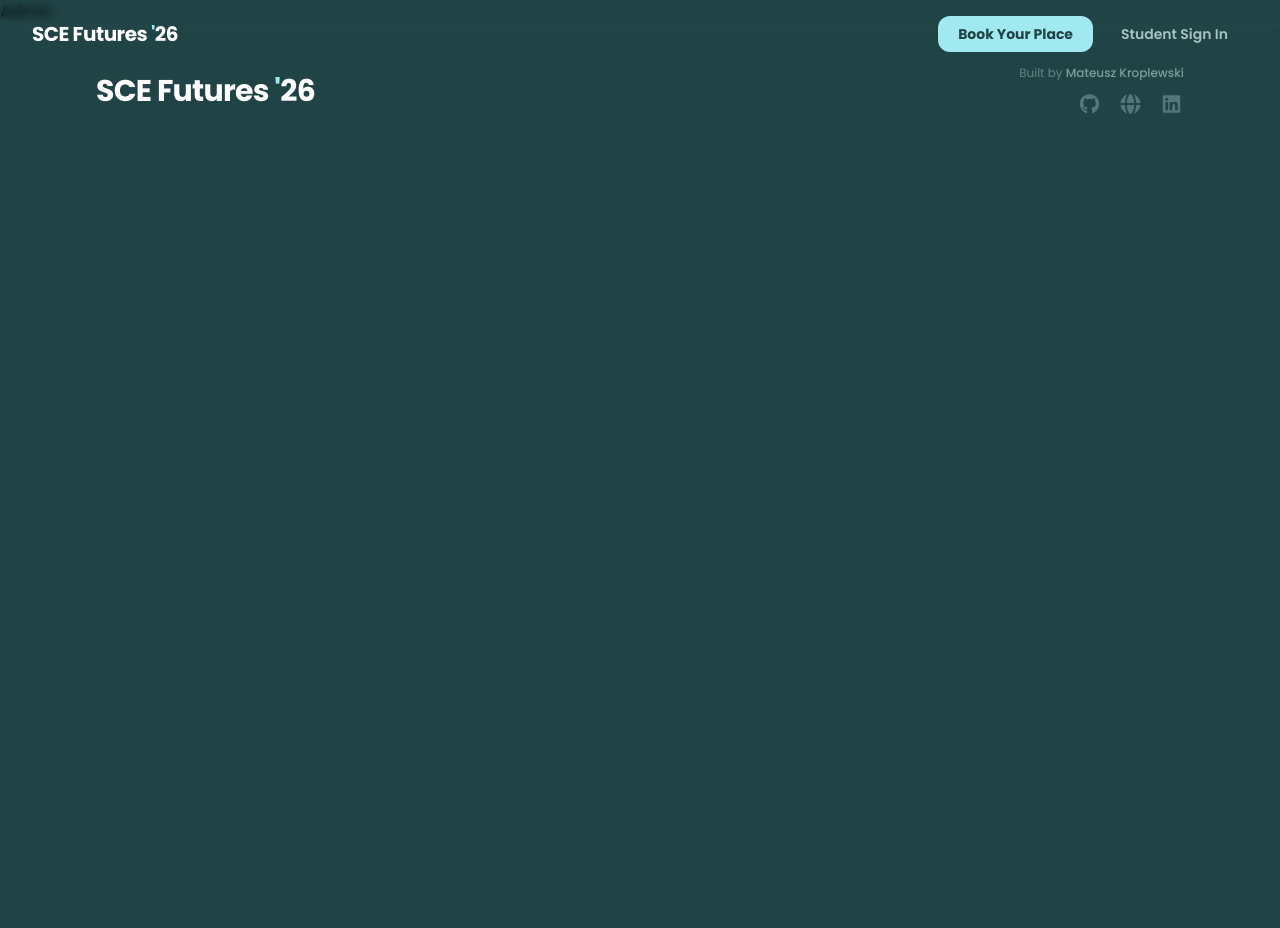
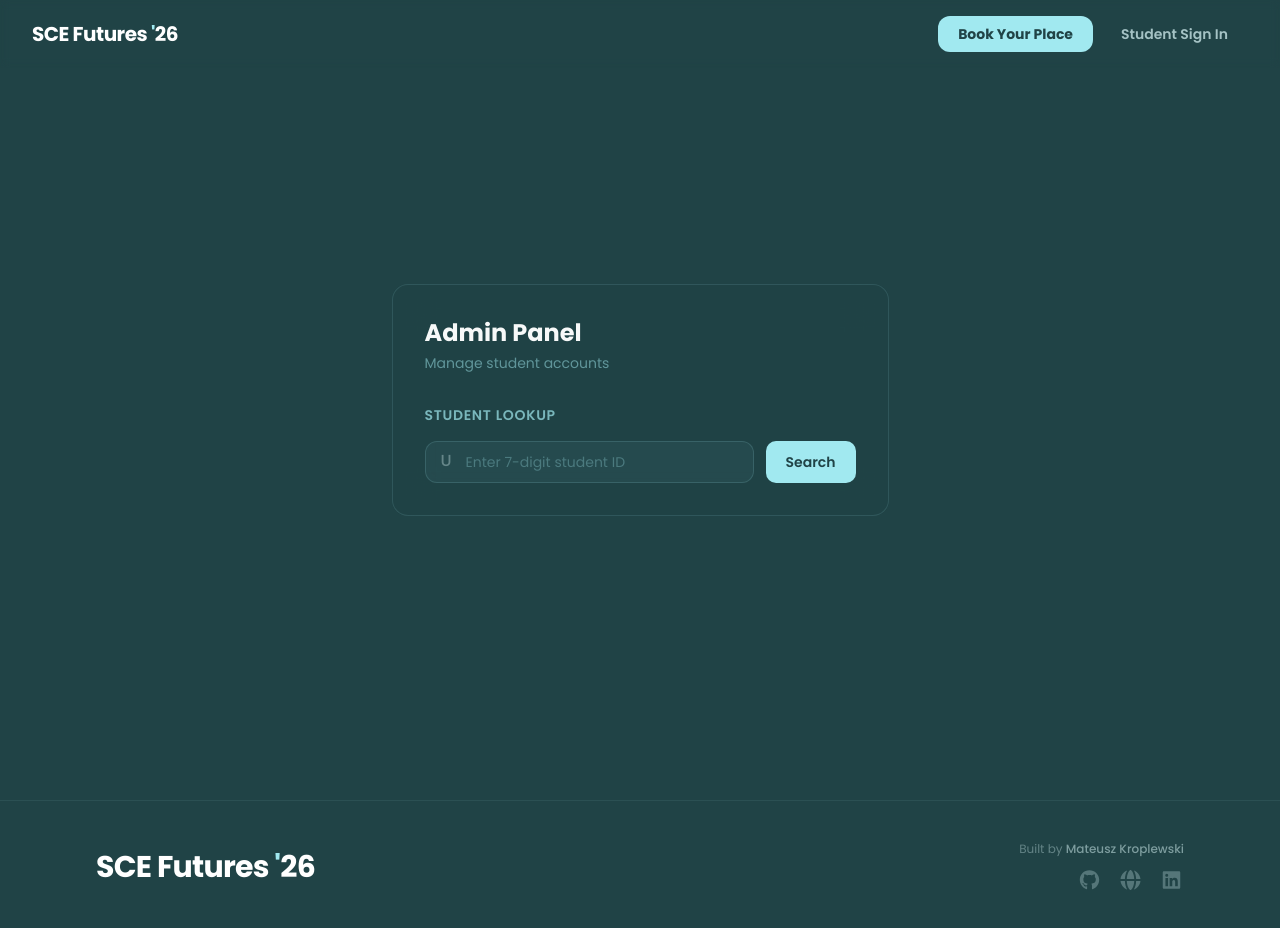
Before and after one commit to Kroplewski-M/student_showcase, a Next.js app in the folder frontend/: page /admin in a window 1280 px wide. Shown: the top 928 px of the page. Before the commit the page ends 800 px from the top, so only its background shows below. Built offline with nearby package versions, Linux system fonts and the light colour scheme.

Commit message:
admin panel

```diff
--- /dev/null
+++ b/frontend/app/admin/StudentSearch.tsx
@@ -0,0 +1,212 @@
+"use client";
+
+import { useState } from "react";
+import Image from "next/image";
+import { FontAwesomeIcon } from "@fortawesome/react-fontawesome";
+import {
+  faSpinner,
+  faCircleUser,
+  faBan,
+  faCircleCheck,
+} from "@fortawesome/free-solid-svg-icons";
+import GlassCard from "../components/GlassCard";
+import ErrorDisplay from "../components/ErrorDisplay";
+import validateStudentId, { getProfileImgUrl } from "../lib/helpers";
+
+interface FindStudent {
+  id: string;
+  image_name: string;
+  suspended: boolean;
+}
+
+export default function StudentSearch() {
+  const [query, setQuery] = useState("");
+  const [queryError, setQueryError] = useState<string | null>(null);
+  const [searching, setSearching] = useState(false);
+  const [searchError, setSearchError] = useState<string | null>(null);
+  const [student, setStudent] = useState<FindStudent | null>(null);
+  const [notFound, setNotFound] = useState(false);
+  const [actionLoading, setActionLoading] = useState(false);
+  const [actionError, setActionError] = useState<string | null>(null);
+
+  async function handleSearch(e: React.FormEvent) {
+    e.preventDefault();
+    const idError = validateStudentId(query);
+    if (idError) {
+      setQueryError(idError);
+      return;
+    }
+    setQueryError(null);
+    setSearchError(null);
+    setNotFound(false);
+    setStudent(null);
+    setActionError(null);
+    setSearching(true);
+    try {
+      const res = await fetch(
+        `/api/admin/search_student/${encodeURIComponent(query.trim())}`,
+        { credentials: "include" },
+      );
+      if (!res.ok) throw new Error();
+      const data: FindStudent | null = await res.json();
+      if (!data) {
+        setNotFound(true);
+      } else {
+        setStudent(data);
+      }
+    } catch {
+      setSearchError("Failed to search for student. Please try again.");
+    } finally {
+      setSearching(false);
+    }
+  }
+
+  async function handleSuspend() {
+    if (!student) return;
+    setActionError(null);
+    setActionLoading(true);
+    const endpoint = student.suspended
+      ? "unsuspend_student"
+      : "suspend_student";
+    try {
+      const res = await fetch(
+        `/api/admin/${endpoint}/${encodeURIComponent(student.id)}`,
+        { method: "POST", credentials: "include" },
+      );
+      if (!res.ok) throw new Error();
+      setStudent((prev) => prev && { ...prev, suspended: !prev.suspended });
+    } catch {
+      setActionError(
+        `Failed to ${student.suspended ? "unsuspend" : "suspend"} student. Please try again.`,
+      );
+    } finally {
+      setActionLoading(false);
+    }
+  }
+
+  return (
+    <div className="flex flex-col gap-6">
+      <form onSubmit={handleSearch} className="flex flex-col gap-3">
+        <div className="flex gap-3">
+          <div className="relative flex-1">
+            <span className="absolute left-4 top-[15px] -translate-y-1/2 h-3.5 w-3.5 font-medium text-support/50 select-none">
+              U
+            </span>
+            <input
+              type="text"
+              value={query}
+              onChange={(e) => {
+                setQuery(e.target.value.replace(/\D/g, ""));
+                if (queryError) setQueryError(null);
+              }}
+              placeholder="Enter 7-digit student ID"
+              maxLength={7}
+              inputMode="numeric"
+              pattern="\d*"
+              className={`w-full rounded-xl border pl-10 pr-4 py-2.5 text-sm text-secondary placeholder-secondary/30 outline-none transition-colors ${
+                queryError
+                  ? "border-danger/50 bg-danger/5 focus:border-danger/70"
+                  : "border-secondary/15 bg-secondary/5 focus:border-secondary/35 focus:bg-secondary/8"
+              }`}
+            />
+          </div>
+          <button
+            type="submit"
+            disabled={searching}
+            className="inline-flex cursor-pointer items-center gap-2 rounded-[10px] bg-secondary px-5 py-2.5 text-sm font-semibold text-primary transition-all duration-250 hover:bg-secondary/85 disabled:opacity-60 disabled:cursor-not-allowed"
+          >
+            {searching ? (
+              <FontAwesomeIcon
+                icon={faSpinner}
+                className="animate-spin h-4 w-4"
+              />
+            ) : (
+              "Search"
+            )}
+          </button>
+        </div>
+        {queryError && (
+          <p className="text-xs text-danger/80 pl-1">{queryError}</p>
+        )}
+        <ErrorDisplay text={searchError} />
+      </form>
+
+      {notFound && (
+        <p className="text-sm text-secondary/50 text-center py-4">
+          No student found with ID{" "}
+          <span className="text-secondary font-semibold">{query.trim()}</span>.
+        </p>
+      )}
+
+      {student && (
+        <GlassCard className="p-6">
+          <div className="flex items-center gap-5">
+            <div className="relative h-16 w-16 shrink-0 overflow-hidden rounded-full border border-secondary/15">
+              {student.image_name ? (
+                <Image
+                  src={getProfileImgUrl(student.image_name)}
+                  alt={`${student.id} profile`}
+                  fill
+                  unoptimized
+                  className="object-cover"
+                />
+              ) : (
+                <div className="flex h-full w-full items-center justify-center bg-secondary/5">
+                  <FontAwesomeIcon
+                    icon={faCircleUser}
+                    className="h-8 w-8 text-secondary/30"
+                  />
+                </div>
+              )}
+            </div>
+
+            <div className="flex flex-1 flex-col gap-1 min-w-0">
+              <span className="text-base font-semibold text-light truncate">
+                {student.id}
+              </span>
+              <div className="flex items-center gap-1.5">
+                <FontAwesomeIcon
+                  icon={student.suspended ? faBan : faCircleCheck}
+                  className={`h-3 w-3 ${student.suspended ? "text-danger" : "text-emerald-400"}`}
+                />
+                <span
+                  className={`text-xs font-medium ${student.suspended ? "text-danger" : "text-emerald-400"}`}
+                >
+                  {student.suspended ? "Suspended" : "Active"}
+                </span>
+              </div>
+            </div>
+
+            <button
+              type="button"
+              onClick={handleSuspend}
+              disabled={actionLoading}
+              className={`inline-flex shrink-0 cursor-pointer items-center gap-2 rounded-[10px] px-5 py-2.5 text-sm font-semibold transition-all duration-250 disabled:opacity-60 disabled:cursor-not-allowed ${
+                student.suspended
+                  ? "bg-secondary/10 border border-secondary/20 text-secondary hover:bg-secondary/15"
+                  : "bg-danger/15 border border-danger/30 text-danger hover:bg-danger/25"
+              }`}
+            >
+              {actionLoading ? (
+                <FontAwesomeIcon
+                  icon={faSpinner}
+                  className="animate-spin h-4 w-4"
+                />
+              ) : student.suspended ? (
+                "Unsuspend"
+              ) : (
+                "Suspend"
+              )}
+            </button>
+          </div>
+
+          {actionError && (
+            <div className="mt-4">
+              <ErrorDisplay text={actionError} />
+            </div>
+          )}
+        </GlassCard>
+      )}
+    </div>
+  );
+}
--- a/frontend/app/admin/page.tsx
+++ b/frontend/app/admin/page.tsx
@@ -1,7 +1,19 @@
+import GlassCard from "../components/GlassCard";
+import StudentSearch from "./StudentSearch";
+
 export default function Admin() {
   return (
-    <>
-      <h1>Admin</h1>
-    </>
+    <main className="mx-auto max-w-2xl px-5 flex items-center justify-center min-h-screen ">
+      <GlassCard className="p-8">
+        <h1 className="text-2xl font-bold text-light mb-1">Admin Panel</h1>
+        <p className="text-sm text-secondary/50 mb-8">
+          Manage student accounts
+        </p>
+        <h2 className="text-sm font-semibold text-secondary/70 uppercase tracking-wider mb-4">
+          Student Lookup
+        </h2>
+        <StudentSearch />
+      </GlassCard>
+    </main>
   );
 }
--- a/frontend/app/profile/ProfileView.tsx
+++ b/frontend/app/profile/ProfileView.tsx
@@ -7,11 +7,13 @@ import GlassCard from "../components/GlassCard";
 import Avatar from "./Avatar";
 import ProfileInfo from "./ProfileInfo";
 import { FontAwesomeIcon } from "@fortawesome/react-fontawesome";
-import { faDownload, faPenToSquare } from "@fortawesome/free-solid-svg-icons";
+import { faDownload, faPenToSquare, faShield } from "@fortawesome/free-solid-svg-icons";
+import Link from "next/link";
 import EditProfileForm from "./EditProfileForm";
 import UserProjects from "./UserProjects";
 import { getCvUrl } from "../lib/helpers";
 import UpdateCVForm from "./UpdateCVForm";
+import { useAuth } from "../context/auth-context";
 
 interface Props {
   profile: UserProfile;
@@ -21,7 +23,7 @@ interface Props {
 export default function ProfileView({ profile, canEdit = false }: Props) {
   const [editOpen, setEditOpen] = useState(false);
   const [cvFormOpen, setCvFormOpen] = useState(false);
-
+  const { user } = useAuth();
   return (
     <>
       <div className="min-h-screen overflow-hidden pt-16 font-[Poppins] text-secondary bg-[radial-gradient(ellipse_at_20%_0%,#1a4a4e_0%,#0d2426_40%,#081618_100%)]">
@@ -55,6 +57,16 @@ export default function ProfileView({ profile, canEdit = false }: Props) {
         >
           <div className="flex flex-wrap items-start justify-between">
             <h1 className="mb-5 text-2xl font-bold text-white">Profile</h1>
+            <div className="flex items-center gap-2">
+            {user?.is_admin && (
+              <Link
+                href="/admin"
+                className="flex cursor-pointer items-center gap-2 rounded-lg border border-secondary/20 bg-secondary/6 px-4 py-2 text-sm font-medium text-secondary/70 transition-all hover:border-secondary/35 hover:bg-secondary/10 hover:text-secondary"
+              >
+                <FontAwesomeIcon icon={faShield} className="w-[13px] h-[13px]" />
+                Admin
+              </Link>
+            )}
             {canEdit && (
               <>
                 <button
@@ -73,6 +85,7 @@ export default function ProfileView({ profile, canEdit = false }: Props) {
                 )}
               </>
             )}
+            </div>
           </div>
           {/* Profile Card */}
           <GlassCard className="mb-8 animate-[slideUp_0.6s_ease_0.1s_both] p-8">
```
